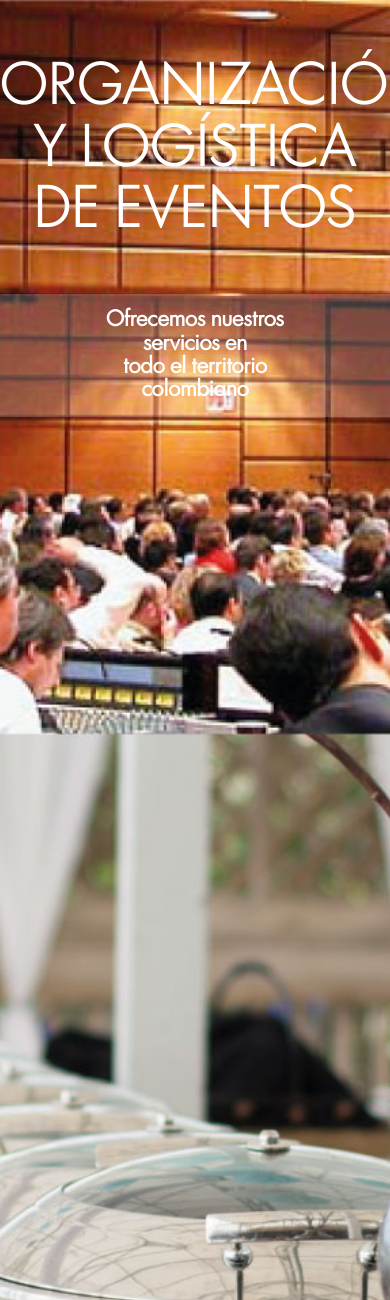
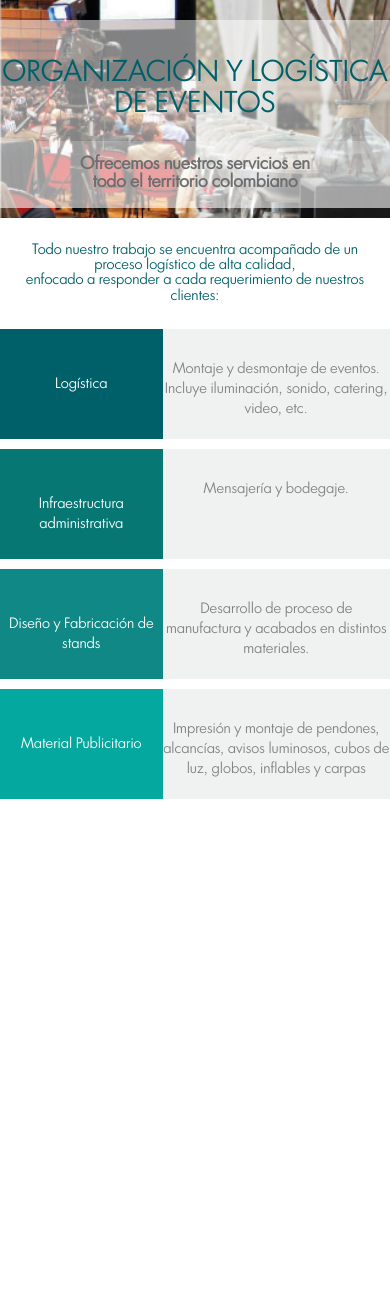
Before and after one commit to CannedHead/zynergy, a PHP site: page /logistica.html in a window 390 px wide. Shown: the top 1300 px of the page. Run offline with PHP 8.4, Linux system fonts and the light colour scheme; some libraries are stand-ins or nearby versions.

Commit message:
vista responsive logistica

```diff
--- a/css/style.css
+++ b/css/style.css
@@ -648,29 +648,31 @@ a, a:hover, a:focus, a:active{
 }
 
 .logistica{
-  height: 100%;
-  background: url(../img/conference-picture.jpg) no-repeat center center;
+  background: url(../img/bg-logistica-smartphone.jpg) no-repeat center center;
   -webkit-background-size: cover;
   -moz-background-size: cover;
   -o-background-size: cover;
   background-size: cover;
 }
 
+.mobile-logistica{
+  background-color: rgba(255,255,255,0.5);
+}
+
 .logistica h1{
   font-family: "luzro";
-  color: #FFF;
-  font-size: 4em;
   padding-top: 10%;
+  font-size: 2em;
+  color:#006069;
 }
 
 .logistica h2{
   font-family: "luzro";
   width: 100%;
-  margin-top: 13%;
   background-color: rgba(255, 255, 255, 0.2);
-  color: #FFF;
+  color: #6D6E70;
   text-align: center;
-  font-size: 1.5em;
+  font-size: 1.2em;
   padding: 15px 18%;
   font-weight: bold;
 }
@@ -680,6 +682,13 @@ a, a:hover, a:focus, a:active{
   background-color: #FFF;
   color:#006069;
   margin-bottom: 20px;
+  font-size: 1em;
+  padding:5px 10px;
+}
+
+ul.listalogisticaone,
+ul.listalogisticatwo{
+  font-size:1em;
 }
 
 ul.listalogisticaone{
@@ -690,7 +699,6 @@ ul.listalogisticaone > li {
   height:110px;
   color:#FFF;
   text-align: center;
-  font-size: 1.5em;
   padding-top: 45px;
 }
 
@@ -719,7 +727,6 @@ ul.listalogisticatwo > li {
   height:110px;
   color:#808284;
   text-align: center;
-  font-size: 1.5em;
   padding-top: 30px;
   background-color: #F0F1F1;
   margin-bottom: 10px;
@@ -1097,6 +1104,34 @@ ul.listalogisticathree > li:nth-child(4){
   .btlvivencial .heroone, .btlvivencial .herotwo {
       font-size: 1em;
   }
+
+  .logistica{
+    height: 100%;
+    background: url(../img/conference-picture.jpg) no-repeat center center;
+  }
+  .mobile-logistica {
+    background-color: transparent;
+  }
+
+  .logistica h1{
+    color: #FFF;
+    font-size: 4em;
+  }
+
+  .logistica h2{
+    color:#FFF;
+    font-size: 1.5em;
+    margin-top: 17%;
+  }
+
+  .logisticahero {
+    font-size:24px;
+  }
+
+  ul.listalogisticaone,
+  ul.listalogisticatwo{
+    font-size:1.5em;
+  }
 }
 
 /* Large devices (large desktops, 1200px and up) */
@@ -1143,6 +1178,10 @@ ul.listalogisticathree > li:nth-child(4){
   .btlvivencial .heroone, .btlvivencial .herotwo {
       font-size: 1.2em;
   }
+
+  .logistica h2{
+    margin-top: 13%;
+  }
 }
 
 @media (min-width: 1600px) {
--- a/logistica.html
+++ b/logistica.html
@@ -18,14 +18,16 @@
         <![endif]-->
         <div class="container-fluid">
           <section class="logistica col-xs-12 no-padding">
+            <div class="mobile-logistica">
             <h1 class="text-center">ORGANIZACIÓN Y LOGÍSTICA DE EVENTOS</h1>
             <h2 class="text-center">Ofrecemos nuestros servicios en <br>todo el territorio colombiano</h2>
+            </div>
           </section>
           <section class="col-xs-12 no-padding">
             <div class="col-xs-12 no-padding">
               <h3 class="text-center logisticahero">Todo nuestro trabajo se encuentra acompañado de un proceso logístico de alta calidad, <br>enfocado a responder a cada requerimiento de nuestros clientes:</h3>
             </div>
-            <div class="col-sm-3 no-padding">
+            <div class="col-xs-5 col-md-3 no-padding">
               <ul class="listalogisticaone list-unstyled">
                 <li>Logística</li>
                 <li>Infraestructura administrativa</li>
@@ -33,7 +35,7 @@
                 <li>Material Publicitario</li>
               </ul>
             </div>
-            <div class="col-sm-5 no-padding">
+            <div class="col-xs-7 col-md-5 no-padding">
               <ul class="listalogisticatwo list-unstyled">
                 <li>Montaje y desmontaje de eventos. Incluye iluminación, sonido, catering, video, etc.</li>
                 <li>Mensajería y bodegaje.</li>
@@ -41,7 +43,7 @@
                 <li style="padding-top:30px;">Impresión y montaje de pendones, alcancías, avisos luminosos, cubos de luz, globos, inflables y carpas</li>
               </ul>
             </div>
-            <div class="col-sm-4 no-padding">
+            <div class="col-sm-4 no-padding hidden-xs hidden-sm">
               <ul class="listalogisticathree list-unstyled">
                 <li>PENSAMOS</li>
                 <li>DISEÑAMOS</li>
```
Also changed, not shown: img/bg-logistica-smartphone.jpg (added).
